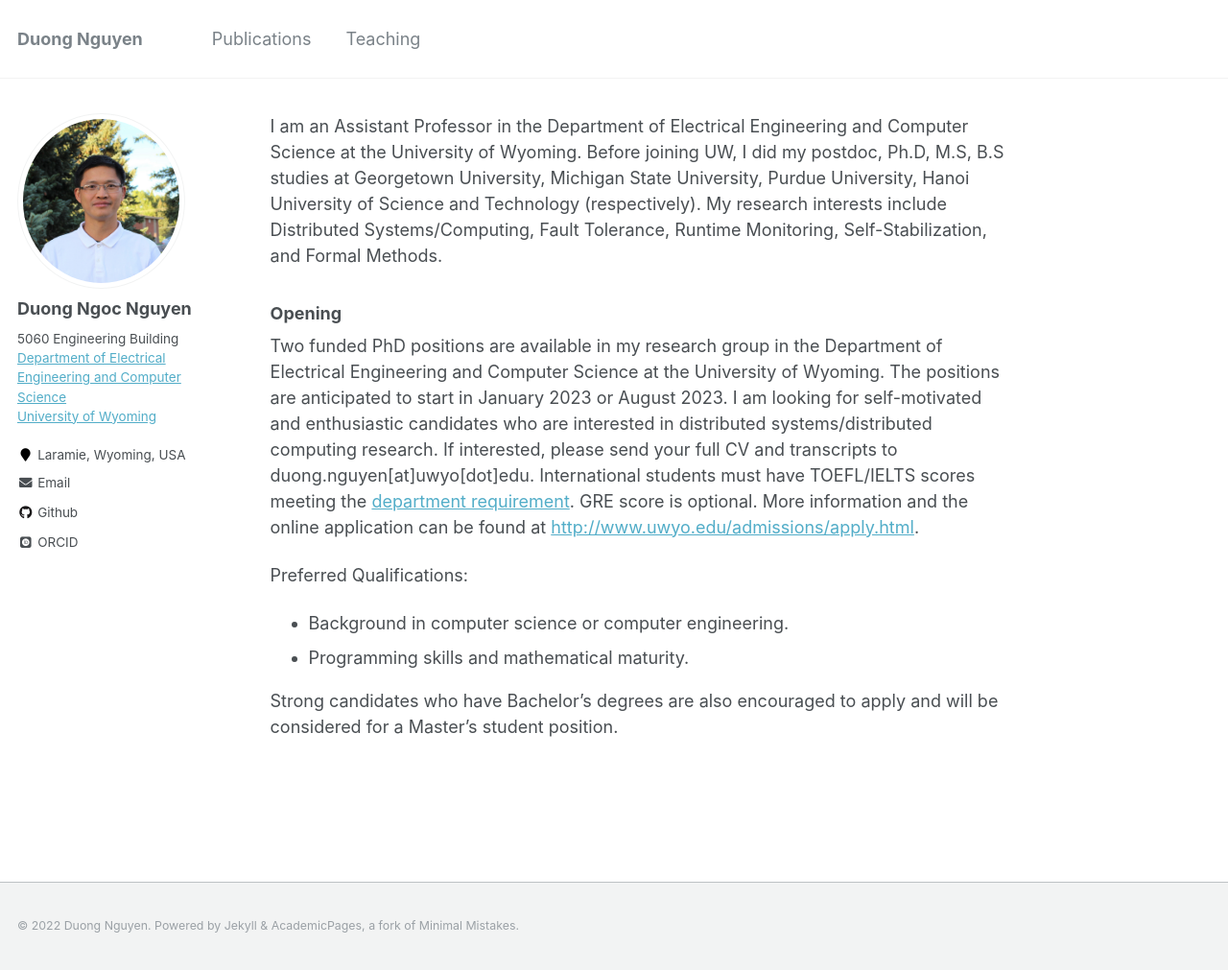
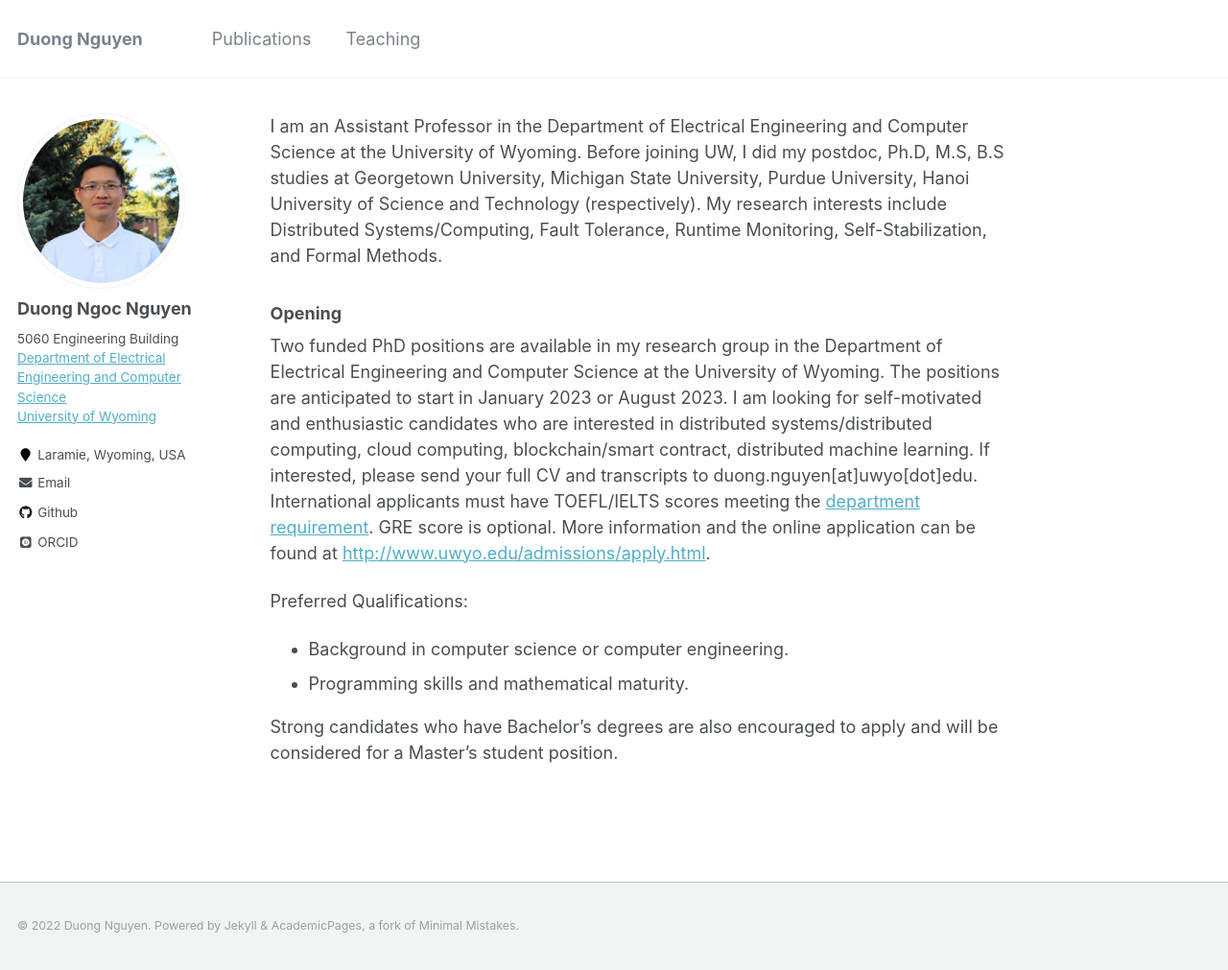
Before and after one commit to duongnn/duongnn.github.io, a Jekyll site: the page built from _pages/about.md, in a window 1280 px wide and 1011 px high. Shown: the whole window at 96% size. Built offline with Jekyll 4.4.1, drawn with Linux system fonts in a browser that asks for light colours; some web fonts are replaced.

Commit message:
Update about.md

```diff
--- a/_pages/about.md
+++ b/_pages/about.md
@@ -14,7 +14,7 @@ My research interests include Distributed Systems/Computing, Fault Tolerance, Ru
 
 ### Opening
 
-Two funded PhD positions are available in my research group in the Department of Electrical Engineering and Computer Science at the University of Wyoming. The positions are anticipated to start in January 2023 or August 2023. I am looking for self-motivated and enthusiastic candidates who are interested in distributed systems/distributed computing research. If interested, please send your full CV and transcripts to duong.nguyen[at]uwyo[dot]edu. International students must have TOEFL/IELTS scores meeting the [department requirement](https://www.uwyo.edu/EECS/graduate/admissions-info.html). GRE score is optional. More information and the online application can be found at [http://www.uwyo.edu/admissions/apply.html](http://www.uwyo.edu/admissions/apply.html).
+Two funded PhD positions are available in my research group in the Department of Electrical Engineering and Computer Science at the University of Wyoming. The positions are anticipated to start in January 2023 or August 2023. I am looking for self-motivated and enthusiastic candidates who are interested in distributed systems/distributed computing, cloud computing, blockchain/smart contract, distributed machine learning. If interested, please send your full CV and transcripts to duong.nguyen[at]uwyo[dot]edu. International applicants must have TOEFL/IELTS scores meeting the [department requirement](https://www.uwyo.edu/EECS/graduate/admissions-info.html). GRE score is optional. More information and the online application can be found at [http://www.uwyo.edu/admissions/apply.html](http://www.uwyo.edu/admissions/apply.html).
 
 Preferred Qualifications:
 *       Background in computer science or computer engineering.
```
